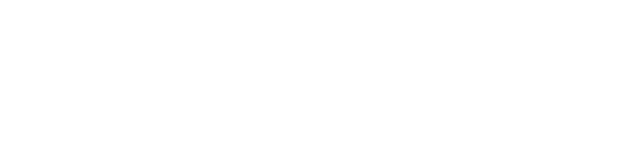
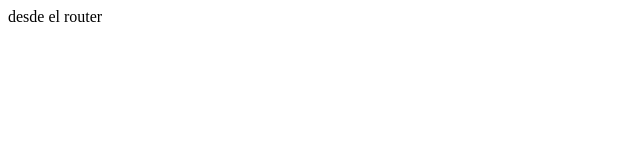
Before and after one commit to ErickHR/github, a plain HTML site: page index.html in a window 1280 px wide. Shown: the whole page, without its empty margins (0-640 px from the left). Drawn offline with Linux system fonts and the light colour scheme.

Commit message:
estoy desde el routers

```diff
--- a/index.html
+++ b/index.html
@@ -7,6 +7,6 @@
     <title>Document</title>
 </head>
 <body>
-
+    desde el router
 </body>
 </html>
```
